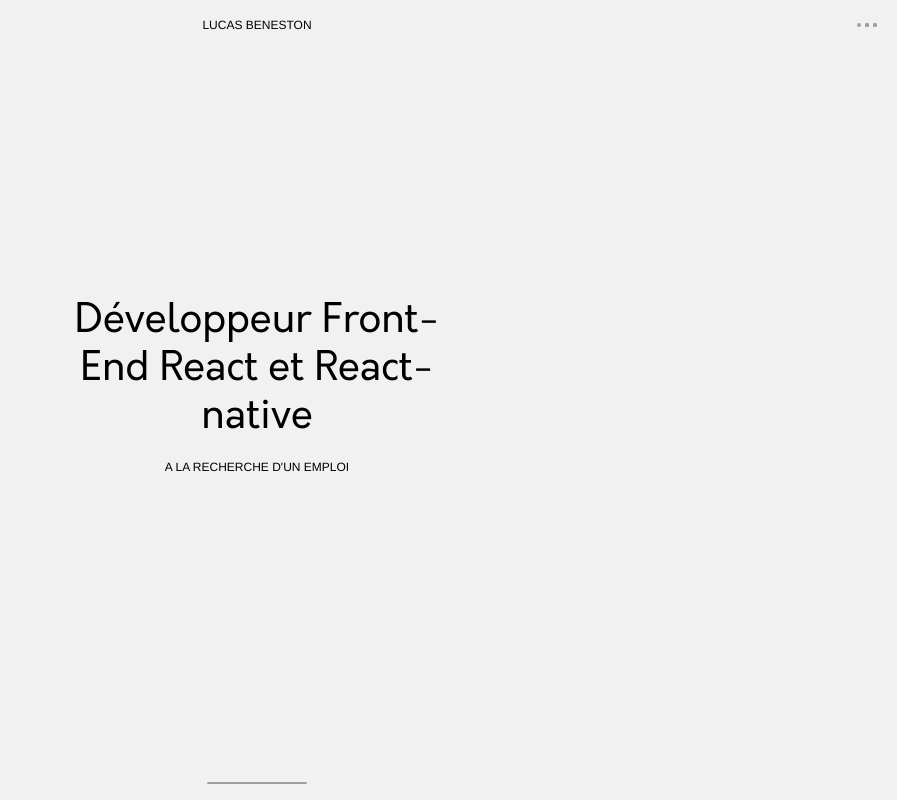
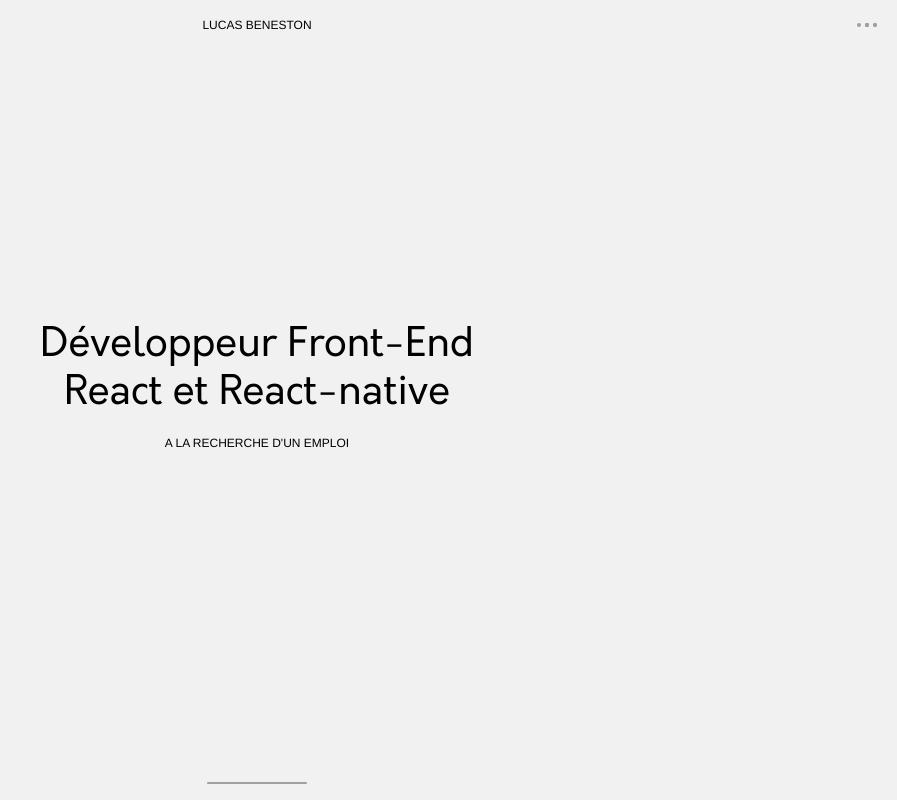
Before and after one commit to Lucasbeneston/portfolio-front, a React (Create React App) app: page /#/ in a window 1280 px wide. Shown: the top 800 px of the page, without its empty margins (383-1280 px from the left). Built offline with nearby package versions, Linux system fonts and the light colour scheme.

Commit message:
:recycle: Refacto animation :recycle:

```diff
--- a/src/components/organisms/Footer/Footer.scss
+++ b/src/components/organisms/Footer/Footer.scss
@@ -13,6 +13,7 @@
   font-size: 1.1rem;
   background-color: $off-white;
   transition: width 0.5s ease-in-out;
+  position: relative;
 
   @include media(tablet) {
     &.open {
--- a/src/components/organisms/ProjectsList/ProjectsList.scss
+++ b/src/components/organisms/ProjectsList/ProjectsList.scss
@@ -26,7 +26,7 @@
 
     @include media(tablet) {
       width: 45%;
-      margin: 0 1% 50px;
+      margin: 0 2.5% 50px;
     }
 
     &_image {
--- a/src/components/pages/Home/Home.jsx
+++ b/src/components/pages/Home/Home.jsx
@@ -11,22 +11,20 @@ export default function Home() {
   const { open } = context;
 
   const [width, setWidth] = useState(window.innerWidth);
+
   const animationHome = animation;
 
   useEffect(() => {
+    animationHome();
+
     const updateWindowDimensions = () => {
       const newWidth = window.innerWidth;
       setWidth(newWidth);
     };
+
     window.addEventListener("resize", updateWindowDimensions);
     return () => window.removeEventListener("resize", updateWindowDimensions);
-  }, []);
-
-  useEffect(() => {
-    if (width > 769) {
-      animationHome();
-    }
-  }, [width, animationHome]);
+  }, [animationHome]);
 
   return (
     <div className={`home ${open ? "open" : ""}`}>
--- a/src/components/pages/Home/Home.scss
+++ b/src/components/pages/Home/Home.scss
@@ -71,27 +71,34 @@
     justify-content: center;
     align-items: center;
     text-align: center;
-    padding: 40px 20%;
+    padding: 60px 20%;
+    position: relative;
 
     @include media(tablet) {
-      padding: 0 30%;
+      padding: 0 27.5%;
       height: calc(90vh - 50px);
       width: 100%;
       position: relative;
+    }
 
-      & img {
-        position: absolute;
+    & img {
+      position: absolute;
+      height: 15vh;
+      width: auto;
+      animation: fadein 1.6s;
+
+      @include media(tablet) {
         height: 20vh;
-        width: auto;
-        animation: fadein 1.6s;
       }
     }
 
     &_container {
+      background-color: $off-white;
+      z-index: 50;
+      padding: 10px;
+
       @include media(tablet) {
-        background-color: $off-white;
         padding: 40px;
-        z-index: 50;
       }
 
       &_title {
```
Also changed, not shown: 1 other file (tests, documents, lock files or other folders).
